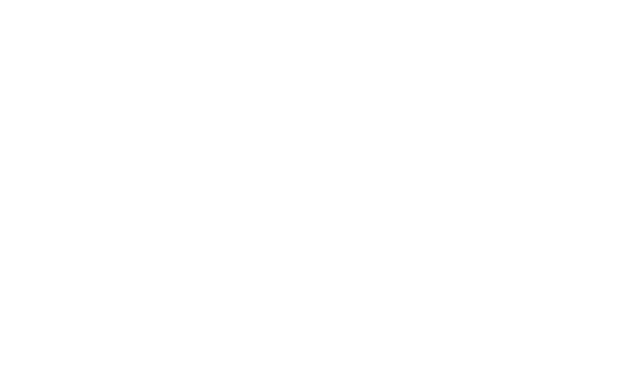
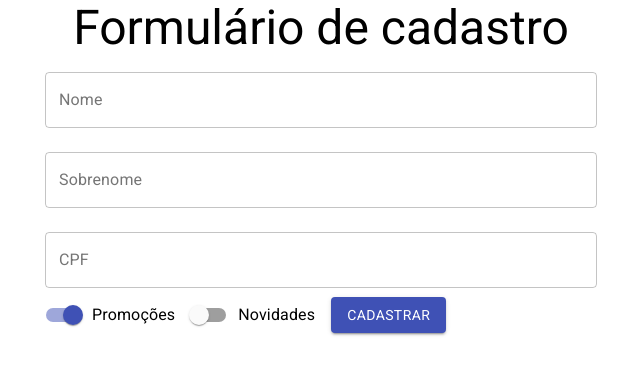
Before and after one commit to josuecamelo/cadastro-react-boas-praticas, a React (Create React App) app: page / in a window 1280 px wide. Shown: the top 374 px of the page, without its empty margins (319-959 px from the left). Built offline with nearby package versions, Linux system fonts and the light colour scheme.

Commit message:
Formulário

```diff
--- a/package.json
+++ b/package.json
@@ -3,13 +3,14 @@
   "version": "0.1.0",
   "private": true,
   "dependencies": {
+    "@material-ui/core": "^4.11.0",
     "@testing-library/jest-dom": "^5.15.1",
     "@testing-library/react": "^11.2.7",
     "@testing-library/user-event": "^12.8.3",
+    "fontsource-roboto": "^2.1.4",
     "react": "^17.0.2",
     "react-dom": "^17.0.2",
-    "react-scripts": "^0.9.5",
-    "web-vitals": "^1.1.2"
+    "react-scripts": "^4.0.3"
   },
   "scripts": {
     "start": "react-scripts start",
--- a/src/App.js
+++ b/src/App.js
@@ -1,13 +1,30 @@
-import React from 'react';
+import React, { Component } from "react";
+import "./App.css";
+import FormularioCadastro from "./components/FormularioCadastro/FormularioCadastro";
+import 'fontsource-roboto';
 
-import './App.css';
+import {Container, Typography } from "@material-ui/core"
+class App extends Component {
+  render() {
+    return (
+      <Container component="article" maxWidth="sm">
+        <Typography variant="h3" component="h1" align="center" >Formulário de cadastro</Typography>
+        <FormularioCadastro aoEnviar={aoEnviarForm} validarCPF={validarCPF} />
+      </Container>
+    );
+  }
+}
 
-function App() {
-  return (
-    <div className="App">
+function aoEnviarForm(dados){
+  console.log(dados);
+}
 
-    </div>
-  );
+function validarCPF(cpf){
+  if(cpf.length !== 11){
+    return {valido:false, texto:"CPF deve ter 11 digitos."}
+  }else{
+    return {valido:true, texto:""}
+  }
 }
 
 export default App;
--- /dev/null
+++ b/src/components/FormularioCadastro/FormularioCadastro.jsx
@@ -0,0 +1,94 @@
+import React, { useState } from "react";
+import { TextField, Button, Switch, FormControlLabel } from "@material-ui/core";
+
+function FormularioCadastro({aoEnviar, validarCPF}) {
+  const [nome, setNome] = useState("");
+  const [sobrenome, setSobrenome] = useState("");
+  const [cpf, setCpf] = useState("");
+  const [promocoes, setPromocoes] = useState(true);
+  const [novidades, setNovidades] = useState(false);
+  const [erros, setErros] = useState({cpf:{valido:true, texto:""}})
+  return (
+    <form
+      onSubmit={(event) => {
+        event.preventDefault();
+        aoEnviar({nome, sobrenome, cpf, novidades, promocoes});
+      }}
+    >
+      <TextField
+        value={nome}
+        onChange={(event) => {
+          setNome(event.target.value);
+        }}
+        id="nome"
+        label="Nome"
+        variant="outlined"
+        margin="normal"
+        fullWidth
+      />
+      <TextField
+        value={sobrenome}
+        onChange={(event) => {
+          setSobrenome(event.target.value);
+        }}
+        id="sobrenome"
+        label="Sobrenome"
+        variant="outlined"
+        margin="normal"
+        fullWidth
+      />
+      <TextField
+        value={cpf}
+        onChange={(event) => {
+          setCpf(event.target.value);
+        }}
+
+        onBlur={(event)=>{
+          const ehValido = validarCPF(cpf);
+          setErros({cpf:ehValido})
+        }}
+        error={!erros.cpf.valido}
+        helperText={erros.cpf.texto}
+        id="CPF"
+        label="CPF"
+        variant="outlined"
+        margin="normal"
+        fullWidth
+      />
+
+      <FormControlLabel
+        label="Promoções"
+        control={
+          <Switch
+            checked={promocoes}
+            onChange={(event) => {
+              setPromocoes(event.target.checked);
+            }}
+            name="promocoes"
+            color="primary"
+          />
+        }
+      />
+
+      <FormControlLabel
+        label="Novidades"
+        control={
+          <Switch
+            checked={novidades}
+            onChange={(event) => {
+              setNovidades(event.target.checked);
+            }}
+            name="novidades"
+            color="primary"
+          />
+        }
+      />
+
+      <Button type="submit" variant="contained" color="primary">
+        Cadastrar
+      </Button>
+    </form>
+  );
+}
+
+export default FormularioCadastro;
```
Also changed, not shown: 1 other file (tests, documents, lock files or other folders).
